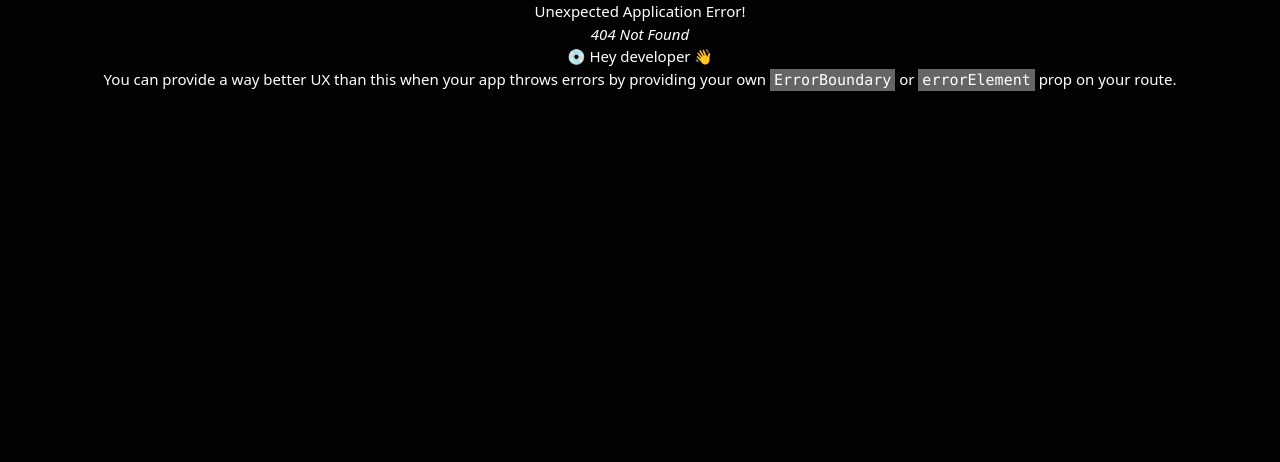
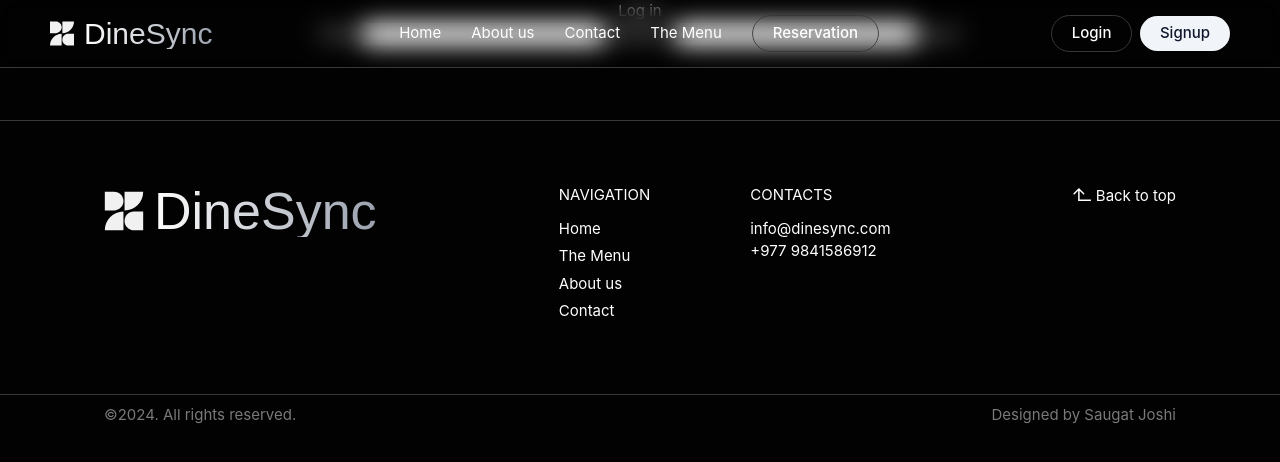
Before and after one commit to jsaugat/The-DINESYNC, a React (Vite) app in the folder client/: page /login in a window 1280 px wide. Before the commit this address had no page. Shown: the top 462 px of the page. Built offline with nearby package versions, Linux system fonts and the light colour scheme; a web font is replaced by a local one.

Commit message:
react login and signpup form

```diff
--- a/client/index.html
+++ b/client/index.html
@@ -2,7 +2,7 @@
 <html lang="en" >
   <head>
     <meta charset="UTF-8" />
-    <link rel="icon" type="image/svg+xml" href="/client/src/assets/Logo Icon.svg" />
+    <link rel="icon" type="image/svg" href="/client/src/assets/Logo Icon.svg" />
     <meta name="viewport" content="width=device-width, initial-scale=1.0" />
     <title>DineSync | Synchronized Reservations</title>
     <!-- pp montreal font -->
--- /dev/null
+++ b/client/src/Pages/Login.jsx
@@ -0,0 +1,31 @@
+import { useState } from "react";
+
+function Login() {
+  const [email, setEmail] = useState("");
+  const [password, setPassword] = useState("");
+
+  const handleSubmit = async (e) => {
+    e.preventDefault();
+    console.log(email, password);
+  };
+  return (
+    <form className="login" onSubmit={handleSubmit}>
+      <h3>Log in</h3>
+      <label htmlFor="">Email:</label>
+      <input
+        type="email"
+        value={email}
+        onChange={(e) => setEmail(e.target.value)}
+      />
+      <label htmlFor="">Password:</label>
+      <input
+        type="password"
+        value={password}
+        onChange={(e) => setPassword(e.target.value)}
+      />
+      <button>Log in</button>
+    </form>
+  );
+}
+
+export default Login;
--- /dev/null
+++ b/client/src/Pages/Signup.jsx
@@ -0,0 +1,31 @@
+import { useState } from "react";
+
+function Signup() {
+  const [email, setEmail] = useState("");
+  const [password, setPassword] = useState("");
+
+  const handleSubmit = async (e) => {
+    e.preventDefault();
+    console.log(email, password);
+  };
+  return (
+    <form className="signup" onSubmit={handleSubmit}>
+      <h3>Sign up</h3>
+      <label htmlFor="">Email:</label>
+      <input
+        type="email"
+        value={email}
+        onChange={(e) => setEmail(e.target.value)}
+      />
+      <label htmlFor="">Password:</label>
+      <input
+        type="password"
+        value={password}
+        onChange={(e) => setPassword(e.target.value)}
+      />
+      <button>Signup</button>
+    </form>
+  );
+}
+
+export default Signup;
--- /dev/null
+++ b/client/src/context/AuthContext.jsx
@@ -0,0 +1,32 @@
+/*
+? Global States :
+   user logged in state
+   user not logged in state
+*/
+import { createContext, useReducer } from "react";
+
+export const AuthContext = createContext();
+
+export const authReducer = (state, action) => {
+    switch (action.type) {
+        case "LOGIN":
+            return { user: action.payload}
+        case "LOGOUT":
+            return { user: null }
+        default:
+            return state
+        }
+}
+
+export const AuthContextProvider = ({children}) => {
+    const [state, dispatch] = useReducer(authReducer, {
+        user: null
+    })
+    console.log("AuthContext state:", state)
+
+    return (
+        <AuthContext.Provider value={ { ...state, dispatch } }>
+            {children}
+        </AuthContext.Provider>
+    )
+}
--- /dev/null
+++ b/client/src/hooks/useAuthContext.js
@@ -0,0 +1,12 @@
+import { useContext } from "react";
+import { AuthContext } from "@/context/AuthContext.js";
+
+export const useAuthContext = () => {
+  const context = useContext(AuthContext);
+
+  if(!context){
+    throw Error("useAuthContext must be used inside an AuthContextProvider")
+  }
+
+  return context
+};
--- a/client/src/main.jsx
+++ b/client/src/main.jsx
@@ -1,7 +1,17 @@
 import React from "react";
 import ReactDOM from "react-dom/client";
 import "./Styles/globals.scss";
-import { App, HomePage, AboutPage, ReservationPage, MenuPage, ContactPage } from "./master.js";
+import {
+  App,
+  HomePage,
+  AboutPage,
+  ReservationPage,
+  MenuPage,
+  ContactPage,
+  Login,
+  Signup
+} from "./master.js";
+import { AuthContextProvider } from "@/context/AuthContext.jsx";
 import {
   Route,
   RouterProvider,
@@ -13,10 +23,12 @@ const routes = createRoutesFromElements(
   <Route path="/" element={<App />}>
     {/* these children are gonna be displayed using <Outlet /> */}
     <Route path="" element={<HomePage />} />
-    <Route path="/about" element={<AboutPage />} />
-    <Route path="/menu" element={<MenuPage />} />
-    <Route path="/booking" element={<ReservationPage />} />
-    <Route path="/contact" element={<ContactPage />} />
+    <Route path="about" element={<AboutPage />} />
+    <Route path="menu" element={<MenuPage />} />
+    <Route path="booking" element={<ReservationPage />} />
+    <Route path="contact" element={<ContactPage />} />
+    <Route path="login" element={<Login />} />
+    <Route path="signup" element={<Signup />} />
   </Route>
 );
 
@@ -24,6 +36,8 @@ const router = createBrowserRouter(routes);
 
 ReactDOM.createRoot(document.getElementById("root")).render(
   <React.StrictMode>
-    <RouterProvider router={router} />
+    <AuthContextProvider>
+      <RouterProvider router={router} />
+    </AuthContextProvider>
   </React.StrictMode>
 );
--- a/client/src/myComponents/Mini/BookingForm.jsx
+++ b/client/src/myComponents/BookingForm.jsx
@@ -1,6 +1,6 @@
 import React, { useState } from "react";
 import styled from "styled-components";
-import { CallToAction } from "../../master/";
+import { CallToAction } from "@/master";
 
 // submit button animation
 const StyledBookButton = styled.button`
--- a/client/src/myComponents/Footer/Footer.jsx
+++ b/client/src/myComponents/Footer/Footer.jsx
@@ -1,5 +1,5 @@
 import React from "react";
-import Logo from "../Mini/Logo.jsx";
+import Logo from "../Logo.jsx";
 import { NavLink, useLocation } from "react-router-dom";
 
 function Footer() {
--- a/client/src/myComponents/Header/NavBar.jsx
+++ b/client/src/myComponents/Header/NavBar.jsx
@@ -1,15 +1,14 @@
-import React, { useEffect } from "react";
+import React from "react";
 import { NavLink } from "react-router-dom";
-import { Logo, CallToAction } from "/src/master";
+import { Logo } from "/src/master";
 import { Button } from "@/components/ui/button"
 
 const NavBar = () => {
-
   return (
     <nav className="fixed z-50 w-full top-0 nav-menu flex px-[5rem] justify-between items-center py-[1.5rem] border-b border-onyx backdrop-blur-md">
-      {/* logo */}
-      <Logo />
       {/* menu */}
+        {/* logo */}
+        <Logo className="mr-6"/>
       <ul className="flex gap-12 items-center">
         <li ><NavLink to="/">Home</NavLink></li>
         <li ><NavLink to="/about">About us</NavLink></li>
@@ -22,6 +21,10 @@ const NavBar = () => {
           </NavLink>
         </li>
       </ul>
+      <section className="space-x-3">
+        <NavLink to={"/login"}><Button variant="outline">Login</Button></NavLink>
+        <NavLink to={"/signup"}><Button variant="secondary">Signup</Button></NavLink>
+      </section>
     </nav>
   );
 };
--- a/client/src/myComponents/Mini/Logo.jsx
+++ b/client/src/myComponents/Logo.jsx
@@ -1,12 +1,12 @@
 import React from "react";
 import { NavLink } from "react-router-dom";
 
-function Logo({ logoStyle, DineSync}) {
+function Logo({ logoStyle, DineSync, className}) {
   const scrollToTop = () => window.scroll({ top: 0, behavior: smooth })
 
   return (
     <NavLink to="" onClick={scrollToTop}>
-      <div className="flex items-center gap-4 cursor-pointer">
+      <div className={`flex items-center gap-4 cursor-pointer ${className}`}>
         {/* icon */}
         <svg
           width="24"
```
Also changed, not shown: client/src/master.js (+12 -8 lines), client/src/myComponents/CallToAction.jsx (renamed from client/src/myComponents/Mini/CallToAction.jsx).
